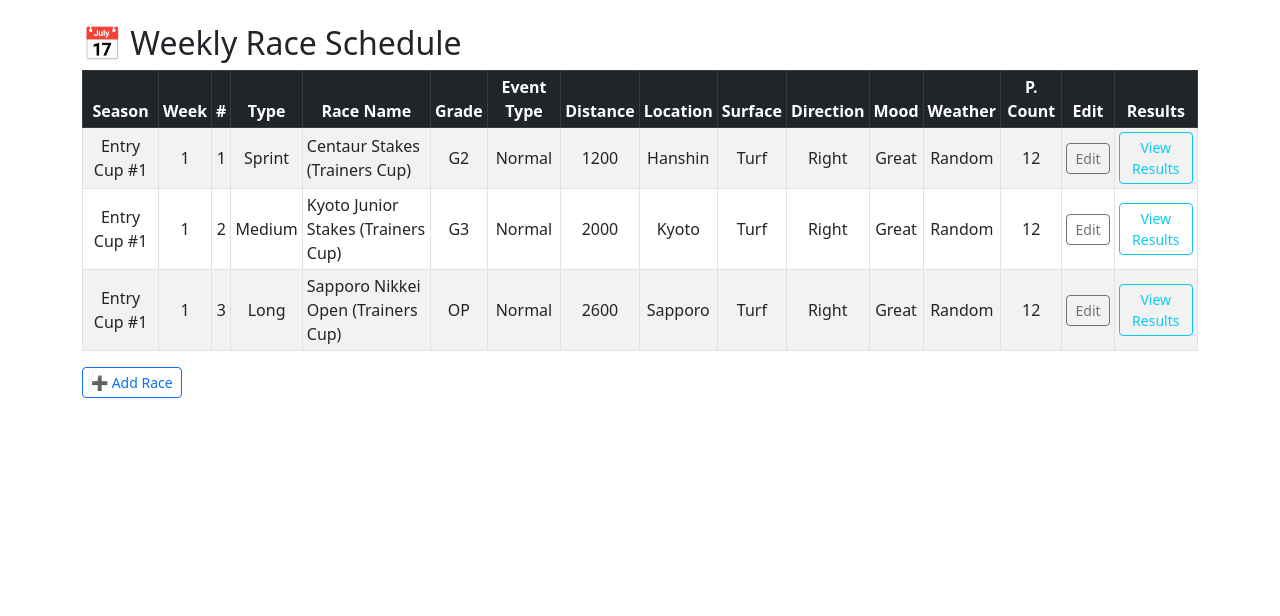
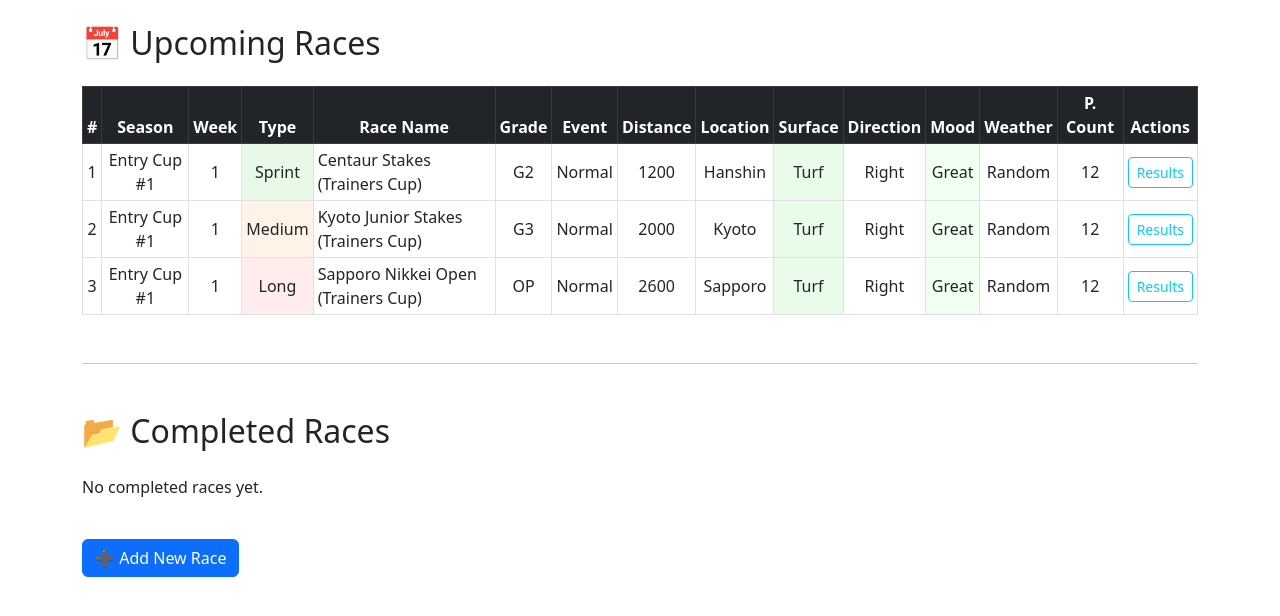
Before and after one commit to Acrith/uma-ladder, a Flask app: page /schedule in a window 1280 px wide. Shown: the part 80-696 px from the top of the page. Run offline with Flask 3, Linux system fonts and the light colour scheme.

Commit message:
Coloring, admin accesses

```diff
--- a/app.py
+++ b/app.py
@@ -48,6 +48,7 @@ class Race(db.Model):
     mood = db.Column(db.String(20), nullable=False)
     weather = db.Column(db.String(20), nullable=False)
     participant_count = db.Column(db.Integer, nullable=True)
+    completed = db.Column(db.Boolean, default=False)
 
 class Result(db.Model):
     id = db.Column(db.Integer, primary_key=True)
@@ -186,10 +187,22 @@ def load_schedule():
     with open("data/schedule.json", "r", encoding="utf-8") as f:
         return json.load(f)
 
-@app.route('/schedule')
+@app.route("/schedule")
 def schedule():
-    races = Race.query.order_by(Race.week, Race.id).all()
-    return render_template("schedule.html", races=races)
+    upcoming_races = Race.query.filter_by(completed=False).order_by(Race.week, Race.race_number).all()
+    completed_races = Race.query.filter_by(completed=True).order_by(Race.week.desc(), Race.race_number.desc()).all()
+    return render_template("schedule.html", upcoming_races=upcoming_races, completed_races=completed_races)
+
+@app.route("/race/<int:race_id>/complete", methods=["POST"])
+@login_required
+def mark_race_completed(race_id):
+    if not current_user.is_admin:
+        abort(403)
+    race = Race.query.get_or_404(race_id)
+    race.completed = True
+    db.session.commit()
+    flash(f"Marked race '{race.race_name}' as completed.", "success")
+    return redirect(url_for("schedule"))
 
 @app.route("/ladder")
 def ladder():
@@ -480,7 +493,7 @@ def player_profile(player_name):
         avg_placement=avg_placement,
         unclaimed_results=unclaimed_results,
         is_owner=is_owner,
-        active_tab="player_profile"
+        active_tab="profile"
     )
 
 @app.route("/claim/<int:result_id>", methods=["POST"])
--- a/templates/base.html
+++ b/templates/base.html
@@ -28,6 +28,20 @@
   .uma-hover:hover .hover-preview {
     display: block;
   }
+
+  .bg-surface-turf { background-color: #e9fbe9 !important; }
+  .bg-surface-dirt { background-color: #fff4e5 !important; }
+
+  .bg-mood-good { background-color: #f0fff0 !important; }
+  .bg-mood-bad { background-color: #eef6ff !important; }
+
+  .bg-type-sprint { background-color: #e8f9e8 !important; }
+  .bg-type-mile { background-color: #fffce6 !important; }
+  .bg-type-medium { background-color: #fff2e6 !important; }
+  .bg-type-long { background-color: #ffecec !important; }
+
+  .bg-grade-g1 { background-color: #fff9e6 !important; }
+
 </style>
 </head>
 <body class="p-4">
--- a/templates/schedule.html
+++ b/templates/schedule.html
@@ -1,20 +1,20 @@
 {% extends "base.html" %}
-
 {% block title %}Race Schedule | Uma Ladder{% endblock %}
 
 {% block content %}
-<h2>📅 Weekly Race Schedule</h2>
+<h2 class="mb-4">📅 Upcoming Races</h2>
 
-<table class="table table-striped table-bordered table-sm align-middle">
+{% if upcoming_races %}
+<table class="table table-bordered table-hover table-sm align-middle">
   <thead class="table-dark text-center">
     <tr>
+      <th>#</th>
       <th>Season</th>
       <th>Week</th>
-            <th>#</th>
       <th>Type</th>
       <th>Race Name</th>
       <th>Grade</th>
-            <th>Event Type</th>
+      <th>Event</th>
       <th>Distance</th>
       <th>Location</th>
       <th>Surface</th>
@@ -22,34 +22,144 @@
       <th>Mood</th>
       <th>Weather</th>
       <th>P. Count</th>
-            <th>Edit</th>
-            <th>Results</th>
+      <th class="text-center">Actions</th>
     </tr>
   </thead>
   <tbody>
-        {% for race in races %}
+    {% for race in upcoming_races %}
     <tr class="text-center">
+      <td>{{ race.race_number }}</td>
       <td>{{ race.season }}</td>
       <td>{{ race.week }}</td>
-            <td>{{ race.race_number }}</td>
-            <td>{{ race.race_type }}</td>
+
+      <td class="{% if race.race_type == 'Sprint' %}bg-type-sprint
+                  {% elif race.race_type == 'Mile' %}bg-type-mile
+                  {% elif race.race_type == 'Medium' %}bg-type-medium
+                  {% elif race.race_type == 'Long' %}bg-type-long{% endif %}">
+        {{ race.race_type }}
+      </td>
+
       <td class="text-start">{{ race.race_name }}</td>
-            <td>{{ race.grade }}</td>
+
+      <td class="{% if race.grade == 'G1' %}bg-grade-g1 fw-bold{% endif %}">{{ race.grade }}</td>
       <td>{{ race.event_type }}</td>
       <td>{{ race.distance }}</td>
       <td>{{ race.location }}</td>
-            <td>{{ race.surface }}</td>
+
+      <td class="{% if race.surface == 'Turf' %}bg-surface-turf
+                  {% elif race.surface == 'Dirt' %}bg-surface-dirt{% endif %}">
+        {{ race.surface }}
+      </td>
+
       <td>{{ race.direction }}</td>
-            <td>{{ race.mood }}</td>
+
+      <td class="{% if race.mood in ['Great', 'Good'] %}bg-mood-good
+                  {% elif race.mood in ['Bad', 'Awful'] %}bg-mood-bad{% endif %}">
+        {{ race.mood }}
+      </td>
+
       <td>{{ race.weather }}</td>
-            <td>{{ race.participant_count}}</td>
-            <td><a href="{{ url_for('edit_race', race_id=race.id) }}" class="btn btn-sm btn-outline-secondary">Edit</a></td>
-            <td><a href="{{ url_for('race_results', race_id=race.id) }}" class="btn btn-sm btn-outline-info">View Results</a></td>
+      <td>{{ race.participant_count }}</td>
+
+      <td>
+        <div class="d-flex gap-1 justify-content-center flex-wrap">
+          {% if current_user.is_authenticated and current_user.is_admin %}
+            <a href="{{ url_for('edit_race', race_id=race.id) }}" class="btn btn-sm btn-outline-secondary">Edit</a>
+          {% endif %}
+
+          <a href="{{ url_for('race_results', race_id=race.id) }}" class="btn btn-sm btn-outline-info">Results</a>
+
+          {% if current_user.is_authenticated and current_user.is_admin and not race.completed %}
+            <form method="POST" action="{{ url_for('mark_race_completed', race_id=race.id) }}">
+              <button type="submit" class="btn btn-sm btn-outline-success" title="Mark Completed">✔</button>
+            </form>
+          {% endif %}
+        </div>
+      </td>
     </tr>
     {% endfor %}
   </tbody>
 </table>
+{% else %}
+<p>No upcoming races.</p>
+{% endif %}
 
-<a href="{{ url_for('add_race') }}" class="btn btn-sm btn-outline-primary mb-3">➕ Add Race</a>
+<hr class="my-5">
 
+<h2 class="mb-4">📂 Completed Races</h2>
+
+{% if completed_races %}
+<table class="table table-bordered table-hover table-sm align-middle">
+  <thead class="table-dark text-center">
+    <tr>
+      <th>#</th>
+      <th>Season</th>
+      <th>Week</th>
+      <th>Type</th>
+      <th>Race Name</th>
+      <th>Grade</th>
+      <th>Event</th>
+      <th>Distance</th>
+      <th>Location</th>
+      <th>Surface</th>
+      <th>Direction</th>
+      <th>Mood</th>
+      <th>Weather</th>
+      <th>P. Count</th>
+      <th class="text-center">Actions</th>
+    </tr>
+  </thead>
+  <tbody>
+    {% for race in completed_races %}
+    <tr class="text-center">
+      <td>{{ race.race_number }}</td>
+      <td>{{ race.season }}</td>
+      <td>{{ race.week }}</td>
+
+      <td class="{% if race.race_type == 'Sprint' %}bg-type-sprint
+                  {% elif race.race_type == 'Mile' %}bg-type-mile
+                  {% elif race.race_type == 'Medium' %}bg-type-medium
+                  {% elif race.race_type == 'Long' %}bg-type-long{% endif %}">
+        {{ race.race_type }}
+      </td>
+
+      <td class="text-start">{{ race.race_name }}</td>
+
+      <td class="{% if race.grade == 'G1' %}bg-grade-g1 fw-bold{% endif %}">{{ race.grade }}</td>
+      <td>{{ race.event_type }}</td>
+      <td>{{ race.distance }}</td>
+      <td>{{ race.location }}</td>
+
+      <td class="{% if race.surface == 'Turf' %}bg-surface-turf
+                  {% elif race.surface == 'Dirt' %}bg-surface-dirt{% endif %}">
+        {{ race.surface }}
+      </td>
+
+      <td>{{ race.direction }}</td>
+
+      <td class="{% if race.mood in ['Great', 'Good'] %}bg-mood-good
+                  {% elif race.mood in ['Bad', 'Awful'] %}bg-mood-bad{% endif %}">
+        {{ race.mood }}
+      </td>
+
+      <td>{{ race.weather }}</td>
+      <td>{{ race.participant_count }}</td>
+
+      <td>
+        <div class="d-flex gap-1 justify-content-center flex-wrap">
+          {% if current_user.is_authenticated and current_user.is_admin %}
+            <a href="{{ url_for('edit_race', race_id=race.id) }}" class="btn btn-sm btn-outline-secondary">Edit</a>
+          {% endif %}
+          <a href="{{ url_for('race_results', race_id=race.id) }}" class="btn btn-sm btn-outline-info">Results</a>
+        </div>
+      </td>
+    </tr>
+    {% endfor %}
+  </tbody>
+</table>
+{% else %}
+<p>No completed races yet.</p>
+{% endif %}
+
+<a href="{{ url_for('add_race') }}" class="btn btn-primary mt-4">➕ Add New Race</a>
 {% endblock %}
```
Also changed, not shown: ladder.db. Lines whose indentation alone changed are shown as unchanged.
